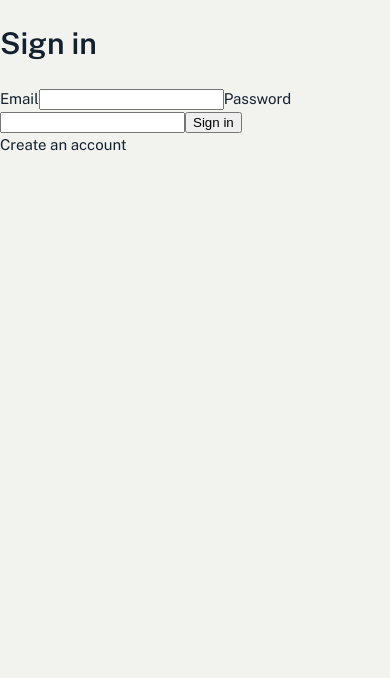
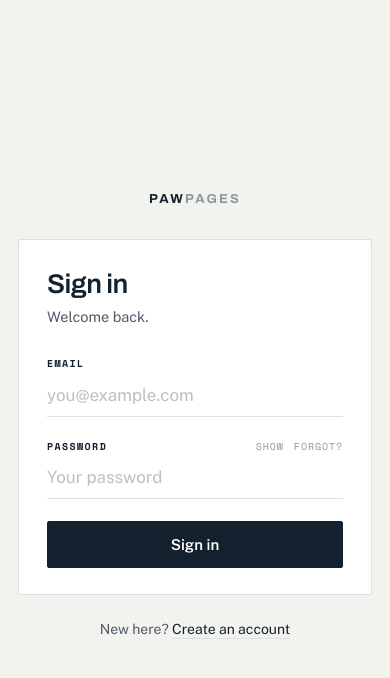
Before and after one commit to kazetakumi/paw-pages, a React (Vite) app in the folder web/: page /signin in a window 390 px wide. Shown: the top 678 px of the page. Built offline with nearby package versions, Linux system fonts and the light colour scheme; no server answers.

Commit message:
feat: draw the sign in screen, desktop and mobile

```diff
--- a/web/src/routes/signin.tsx
+++ b/web/src/routes/signin.tsx
@@ -1,35 +1,75 @@
 import { useState } from "react";
 import { Link, useNavigate } from "react-router-dom";
 import { signIn } from "../api";
+import { AuthScreen } from "../auth/AuthScreen";
+import { PasswordField } from "../auth/PasswordField";
 
-// Bare and unstyled on purpose: ticket 02 replaces this with the drawn screen.
 export default function SignIn() {
   const navigate = useNavigate();
-  const [error, setError] = useState<string | null>(null);
+  const [problem, setProblem] = useState<string | null>(null);
 
   async function submit(event: React.FormEvent<HTMLFormElement>) {
     event.preventDefault();
     const form = new FormData(event.currentTarget);
+    setProblem(null);
     try {
       await signIn(String(form.get("email")), String(form.get("password")));
       navigate("/home");
     } catch (failure) {
-      setError(failure instanceof Error ? failure.message : "Something went wrong.");
+      setProblem(failure instanceof Error ? failure.message : "Something went wrong.");
     }
   }
 
   return (
-    <main>
-      <h1>Sign in</h1>
-      <form onSubmit={submit}>
-        <label htmlFor="email">Email</label>
-        <input id="email" name="email" type="email" required />
-        <label htmlFor="password">Password</label>
-        <input id="password" name="password" type="password" required />
-        <button type="submit">Sign in</button>
-      </form>
-      {error && <p role="alert">{error}</p>}
-      <Link to="/signup">Create an account</Link>
-    </main>
+    <AuthScreen>
+      <div className="sheet">
+        <h1>Sign in</h1>
+        <p className="lede">Welcome back.</p>
+
+        <form onSubmit={submit}>
+          <div className="f">
+            <div className="lab">
+              <label htmlFor="email">Email</label>
+            </div>
+            <div className="field">
+              <input
+                id="email"
+                name="email"
+                type="email"
+                placeholder="you@example.com"
+                autoComplete="email"
+                required
+              />
+            </div>
+          </div>
+
+          <PasswordField
+            id="password"
+            label="Password"
+            placeholder="Your password"
+            autoComplete="current-password"
+            aux={
+              <Link className="aux" to="/forgot-password">
+                Forgot?
+              </Link>
+            }
+          />
+
+          <button className="btn" type="submit">
+            Sign in
+          </button>
+        </form>
+
+        {problem && (
+          <p className="note bad" role="alert">
+            {problem}
+          </p>
+        )}
+      </div>
+
+      <p className="alt">
+        New here? <Link to="/signup">Create an account</Link>
+      </p>
+    </AuthScreen>
   );
 }
```
Also changed, not shown: 1 other file (tests, documents, lock files or other folders).
